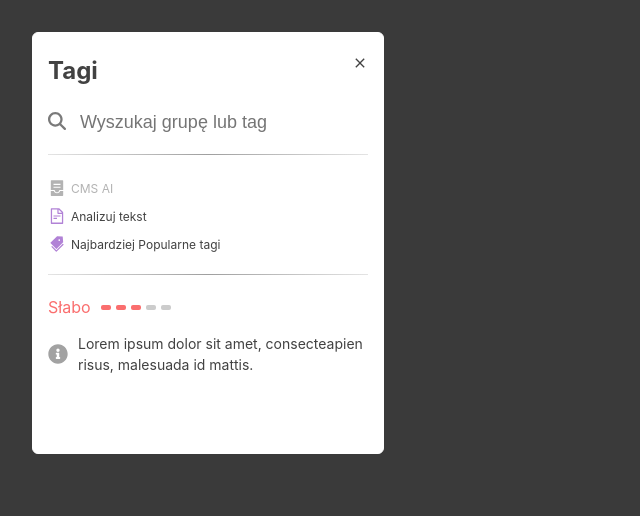
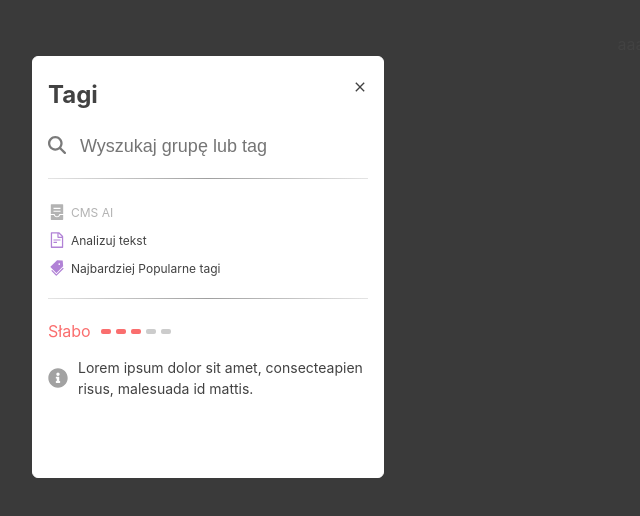
Before and after one commit to Adriang71/widget-tags, a React (Vite) app: page / in a window 1280 px wide. Shown: the top 516 px of the page, without its empty margins (0-640 px from the left). Built offline with nearby package versions, Linux system fonts and the light colour scheme.

Commit message:
Update WidgetTags.tsx

```diff
--- a/src/feature/WidgetTags/WidgetTags.tsx
+++ b/src/feature/WidgetTags/WidgetTags.tsx
@@ -12,9 +12,10 @@ import style from "./WidgetTags.module.css";
 
 export const WidgetTags = () => {
   const [tags, setTags] = useState<tags[]>([]);
-
+  const SuperDuperComponent = () => <div>aaaaa</div>
   return (
     <>
+      <SuperDuperComponent/>
       <div className={style.widgetCard}>
         <div className={style.header}>
           <h4>Tagi</h4>
```
